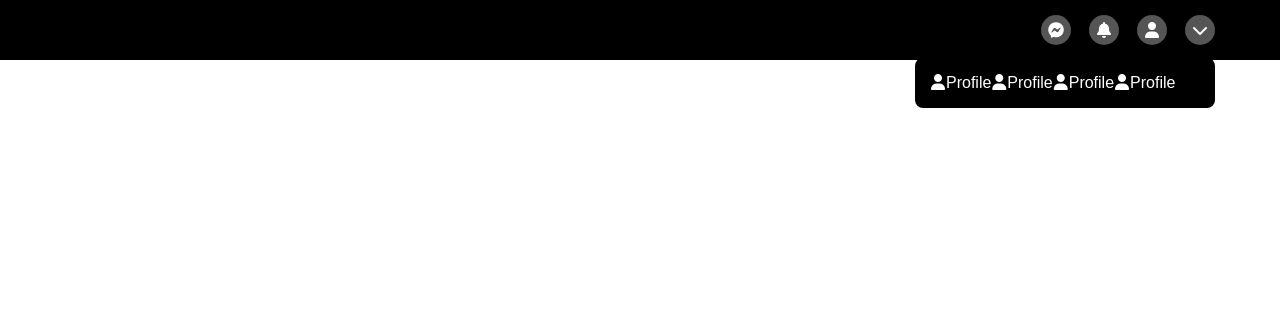
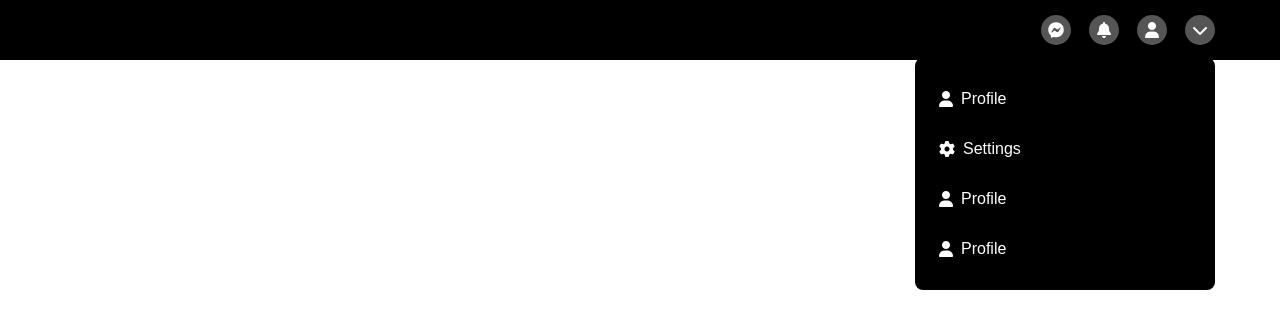
Before and after one commit to savus/ReactDropdownMenus, a React (Vite) app: page / in a window 1280 px wide. Shown: the top 328 px of the page. Built offline with nearby package versions, Linux system fonts and the light colour scheme.

Commit message:
get dropdownmenu component ready for transition experiment

```diff
--- a/src/App.tsx
+++ b/src/App.tsx
@@ -1,3 +1,4 @@
+import { DropdownItem } from "./Components/DropdownItem";
 import { DropdownMenu } from "./Components/DropdownMenu";
 import { NavItem } from "./Components/NavItem";
 import { Navbar } from "./Components/Navbar";
@@ -17,7 +18,20 @@ function App() {
           <></>
         </NavItem>
         <NavItem icon="fa-solid fa-chevron-down">
-          <DropdownMenu></DropdownMenu>
+          <DropdownMenu>
+            <DropdownItem leftIcon="fa-solid fa-user" rightIcon="">
+              Profile
+            </DropdownItem>
+            <DropdownItem leftIcon="fa-solid fa-gear" rightIcon="">
+              Settings
+            </DropdownItem>
+            <DropdownItem leftIcon="fa-solid fa-user" rightIcon="">
+              Profile
+            </DropdownItem>
+            <DropdownItem leftIcon="fa-solid fa-user" rightIcon="">
+              Profile
+            </DropdownItem>
+          </DropdownMenu>
         </NavItem>
       </Navbar>
     </>
--- /dev/null
+++ b/src/Components/DropdownItem.tsx
@@ -0,0 +1,23 @@
+import { ReactNode } from "react";
+
+export const DropdownItem = ({
+  leftIcon,
+  rightIcon,
+  children,
+}: {
+  leftIcon: string;
+  rightIcon: string;
+  children: ReactNode;
+}) => {
+  return (
+    <>
+      <li className="menu-item">
+        {leftIcon !== "" && <i className={leftIcon}></i>}
+        <a href="#" className="menu-item">
+          {children}
+        </a>
+        {rightIcon !== "" && <i className={rightIcon}></i>}
+      </li>
+    </>
+  );
+};
--- a/src/Components/DropdownMenu.tsx
+++ b/src/Components/DropdownMenu.tsx
@@ -1,39 +1,9 @@
 import { ReactNode } from "react";
 
-export const DropdownMenu = () => {
-  const DropdownItem = ({
-    leftIcon,
-    rightIcon,
-    children,
-  }: {
-    leftIcon: string;
-    rightIcon: string;
-    children: ReactNode;
-  }) => {
-    return (
-      <>
-        {leftIcon !== "" && <i className={leftIcon}></i>}
-        <a href="#" className="menu-item">
-          {children}
-        </a>
-        {rightIcon !== "" && <i className={rightIcon}></i>}
-      </>
-    );
-  };
+export const DropdownMenu = ({ children }: { children: ReactNode }) => {
   return (
     <div className="dropdown">
-      <DropdownItem leftIcon="fa-solid fa-user" rightIcon="">
-        Profile
-      </DropdownItem>
-      <DropdownItem leftIcon="fa-solid fa-user" rightIcon="">
-        Profile
-      </DropdownItem>
-      <DropdownItem leftIcon="fa-solid fa-user" rightIcon="">
-        Profile
-      </DropdownItem>
-      <DropdownItem leftIcon="fa-solid fa-user" rightIcon="">
-        Profile
-      </DropdownItem>
+      <ul>{children}</ul>
     </div>
   );
 };
--- a/src/Components/NavItem.tsx
+++ b/src/Components/NavItem.tsx
@@ -12,8 +12,8 @@ export const NavItem = ({
     <li className="nav-item">
       <a href="#" className="icon-button" onClick={() => setOpen(!open)}>
         <i className={icon}></i>
-        {children}
       </a>
+      {children}
     </li>
   );
 };
--- a/src/css/navbar.css
+++ b/src/css/navbar.css
@@ -29,9 +29,12 @@
 }
 
 .navbar .menu-item {
-  padding: 1px;
-  height: 50px;
+  padding: 0.5rem;
+  border-radius: 5px;
+  display: flex;
+  align-items: center;
 }
+
 .navbar .menu-item:hover {
   background-color: var(--bg-accent);
 }
```
